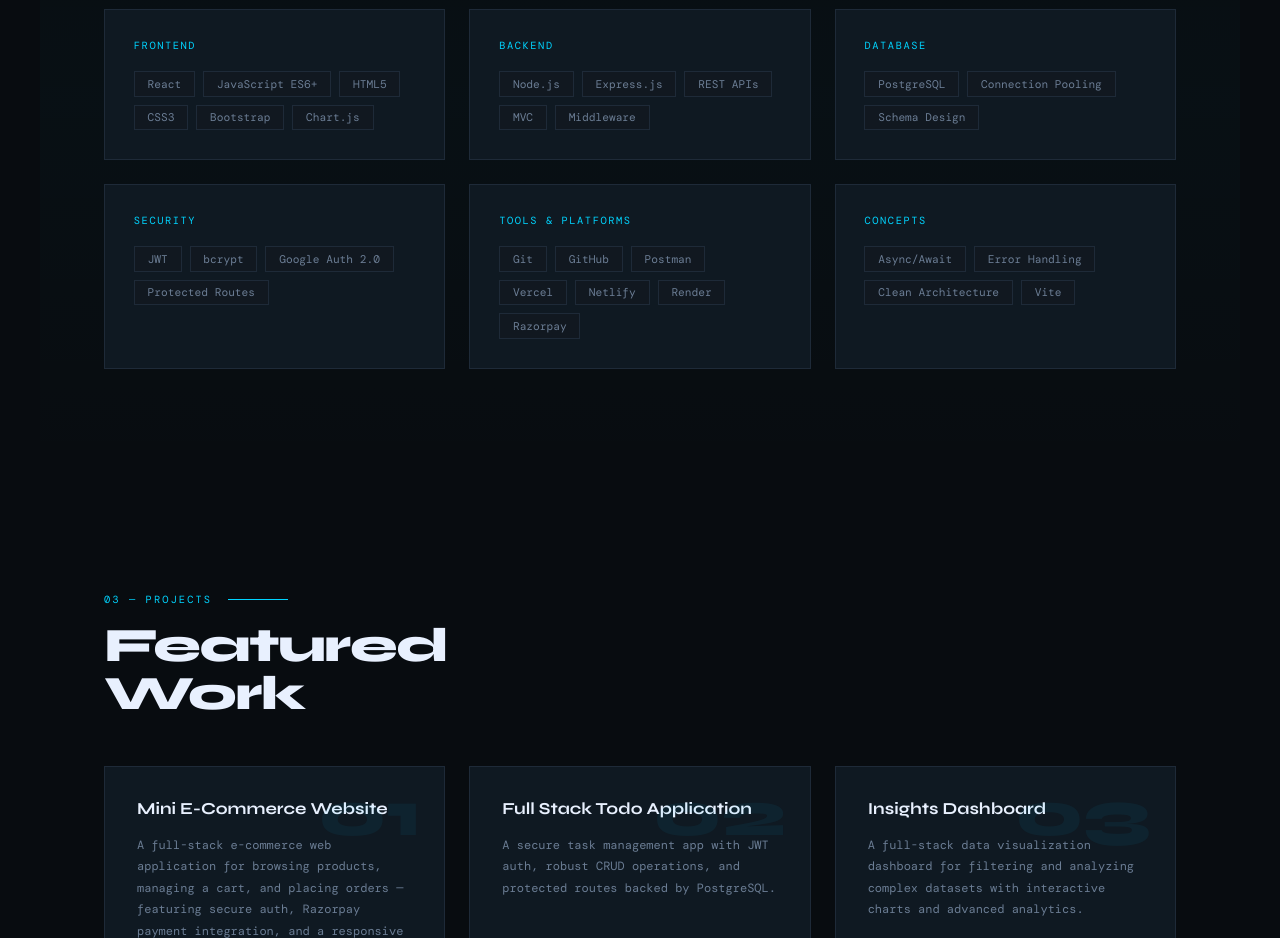
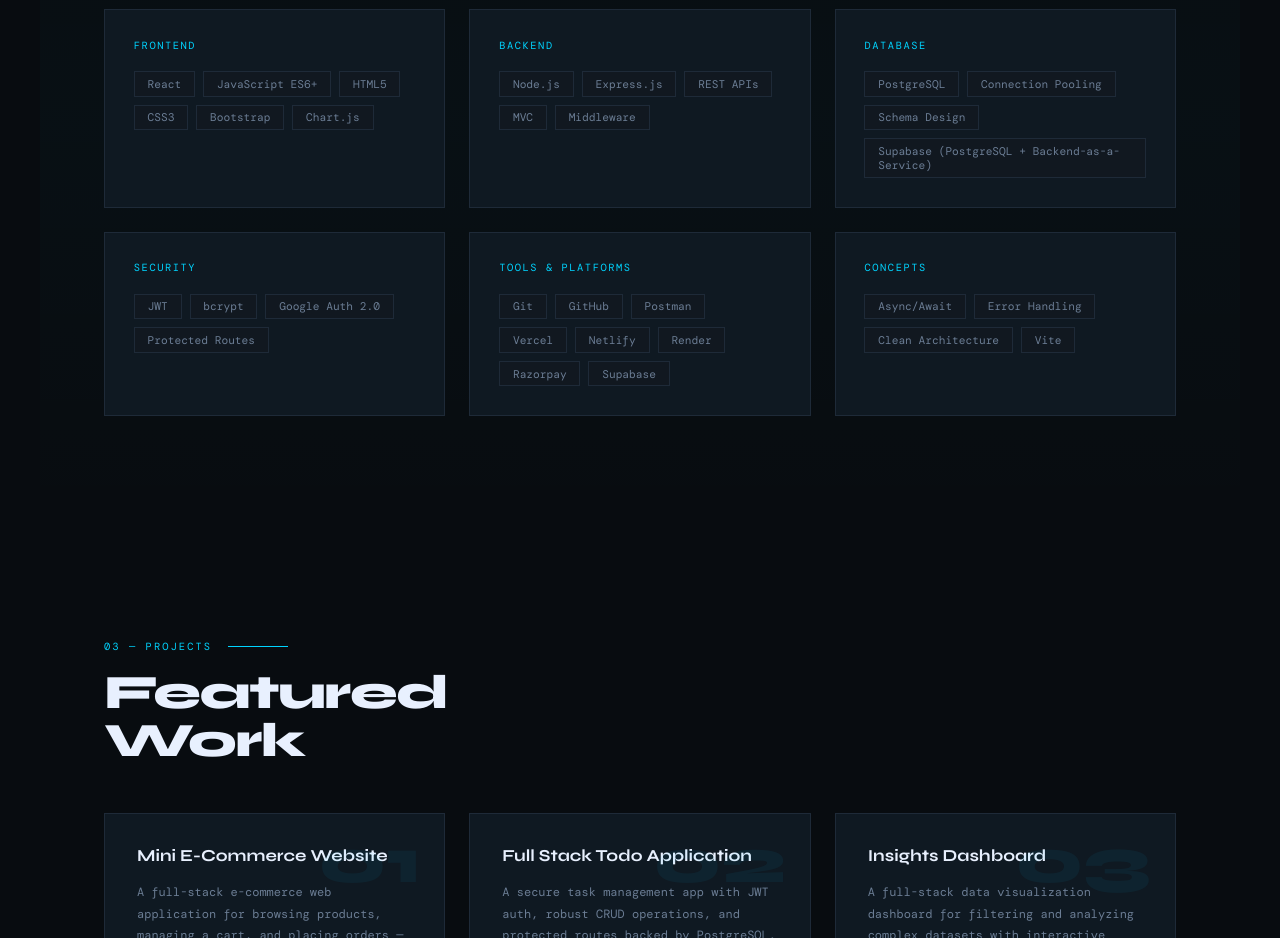
Before and after one commit to Shaiju-Raju/portfolio, a website built with Vite: page index.html in a window 1280 px wide. Shown: the part 1860-2798 px from the top of the page. Built offline with nearby package versions, Linux system fonts and the light colour scheme; a web font is replaced by a local one.

Commit message:
Supabase feature added

```diff
--- a/index.html
+++ b/index.html
@@ -761,6 +761,7 @@
           <span class="skill-tag">PostgreSQL</span>
           <span class="skill-tag">Connection Pooling</span>
           <span class="skill-tag">Schema Design</span>
+          <span class="skill-tag">Supabase (PostgreSQL + Backend-as-a-Service)</span>
         </div>
       </div>
       <div class="skill-group">
@@ -782,6 +783,7 @@
           <span class="skill-tag">Netlify</span>
           <span class="skill-tag">Render</span>
           <span class="skill-tag">Razorpay</span>
+          <span class="skill-tag">Supabase</span>
         </div>
       </div>
       <div class="skill-group">
```
